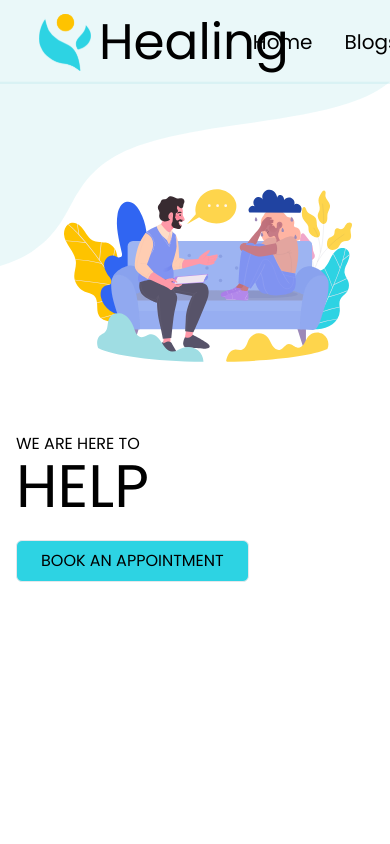
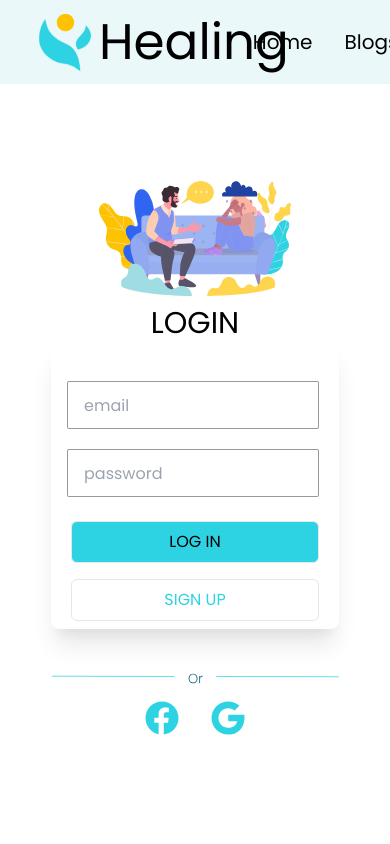
Before and after one commit to AllanSaleh/capstone-project-online-healing, a React (Create React App) app: page / in a window 390 px wide. Shown: the top 844 px of the page. Built offline with nearby package versions, Linux system fonts and the light colour scheme.

Commit message:
login component is responsive now

```diff
--- a/src/App.js
+++ b/src/App.js
@@ -20,8 +20,7 @@ function App() {
   return (
     <div>
       <NavBar />
-      <LandingPage />
-      <Description />
+      <Login />
       {/* <Footer /> */}
     </div>
   );
--- a/src/Components/Login/login.jsx
+++ b/src/Components/Login/login.jsx
@@ -7,22 +7,22 @@ import Or from './or.svg'
 function Login(){
     return(
 
-            <div className=" flex flex-row items-center justify-evenly h-firstsection">
-                <div className="w-auto">
-                <div className="text-5xl pb-16">
+            <div className=" flex flex-col lg:flex lg:flex-row items-center justify-evenly h-firstsection">
+                <div className="lg:w-auto transform translate-y-44 w-72 lg:transform lg:translate-y-0">
+                <div className="lg:text-5xl text-3xl lg:text-left text-center lg:pb-16 ">
                  LOGIN
                 </div>
-                    <div className=" w-96 h-72 bg-white shadow-xl rounded-lg ">
+                    <div className=" lg:w-96 lg:h-72 h-72 bg-white shadow-xl rounded-lg ">
                         <div className="flex flex-col">
                             <input type="email" id="email" placeholder="email" className="border border-black border-opacity-40 rounded-sm pl-4 ml-4 mt-10 mr-5 h-12" />
                             <input type="password" name="password" id="password" placeholder="password" className="border border-black border-opacity-40 rounded-sm pl-4 ml-4 mt-5 mr-5 h-12" />
-                            <div className="flex flex-row justify-between" >
-                            <button className="mt-10 ml-4  pt-2 pb-2 pl-10 pr-10 text-subtitle rounded-md bg-blue-dark border hover:bg-white hover:text-blue-dark hover:border-blue-dark">LOG IN</button>
-                            <button className="mt-10 mr-5 border pt-2 pb-2 pl-10 pr-10 text-subtitle rounded-md border-blue-dark border-opacity-100 bg-white text-blue-dark hover:bg-blue-dark hover:text-black hover:border-blue-dark">SIGN UP</button>
+                            <div className="lg:flex lg:flex-row lg:justify-evenly flex flex-col" >
+                            <button className="mt-6 lg:mt-6 lg:mx-0 mx-5 lg:py-4 lg:px-10  py-2 px-6 lg:text-subtitle text-base rounded-md bg-blue-dark border hover:bg-white hover:text-blue-dark hover:border-blue-dark">LOG IN</button>
+                            <button className="mt-4 lg:mt-6 lg:mx-0 mx-5 lg:py-4 lg:px-10  py-2 px-6 lg:text-subtitle text-base rounded-md text-blue-dark bg-white border hover:bg-blue-dark hover:text-black hover:border-blue-dark">SIGN UP</button>
                             </div>
                         </div>
                     </div>
-                    <div className="mt-10">
+                    <div className="mt-10 ">
                         <img src={Or} alt="Or"  />
                         <div className="flex items-center justify-evenly px-16 mt-4">
                         <button><img src={Facebook} alt="facebook" /></button>
@@ -30,7 +30,7 @@ function Login(){
                         </div>
                     </div>
                 </div>
-                <div>
+                <div className="lg:transform lg:translate-y-0 transform -translate-y-96 lg:w-auto w-48 lg:mt-0 -mt-40">
                     <img src={HP_illustration} alt="HP_illustration"  />
                 </div>
             </div>
```
